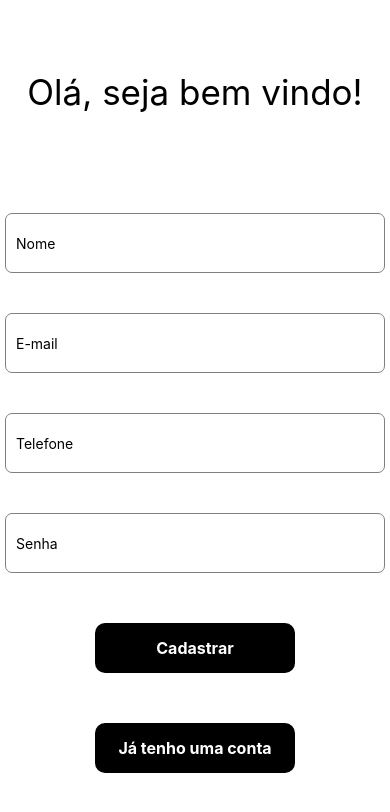
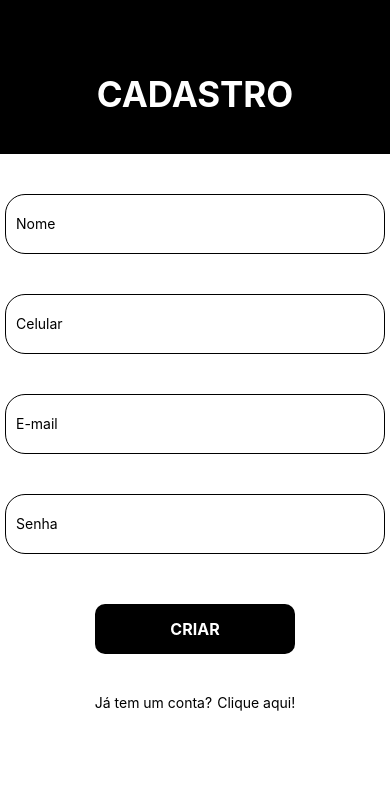
Before and after one commit to gabrielrcdl/app-ride, a React Native app: screen /Register in a window 390 px wide. Shown: the top 812 px of the page. Built offline with nearby package versions, Linux system fonts and the light colour scheme.

Commit message:
feat: update style button

```diff
--- a/src/components/ButtonComponent.jsx
+++ b/src/components/ButtonComponent.jsx
@@ -26,6 +26,7 @@ const styles = StyleSheet.create({
   },
   buttonText: {
     color: "white",
+    textTransform: 'uppercase',
     fontSize: 16,
     fontWeight: "bold",
   },
--- a/src/components/InputComponent.jsx
+++ b/src/components/InputComponent.jsx
@@ -9,10 +9,12 @@ const styles = StyleSheet.create({
     width: 380,
     height: 60,
     padding: 10,
-    borderRadius: 7,
-    borderColor: "gray",
+    borderRadius: 20,
+    borderColor: "black",
     borderWidth: 1,
   },
+
+
 });
 
 export default InputComponent;
--- a/src/screens/LoginScreen/index.jsx
+++ b/src/screens/LoginScreen/index.jsx
@@ -1,17 +1,30 @@
-import { Text, View } from "react-native";
+import { Text, View, Image, TouchableOpacity  } from "react-native";
 import ButtonComponent from "../../components/ButtonComponent";
 import InputComponent from "../../components/InputComponent";
+import { useNavigation } from "@react-navigation/native";
 import { styles } from "./styles";
 
 const LoginScreen = () => {
+  const nav = useNavigation();
   return (
     <View style={styles.container}>
+      <Image style={styles.logo} source={require('../../../assets/car.png')} />
       <Text style={styles.title}>Carona fácil</Text>
       <View style={styles.inputsContainer}>
-        <InputComponent placeholder="E-mail" />
-        <InputComponent placeholder="Senha" />
-        <ButtonComponent title="Login" screen="Home" />
-        <ButtonComponent title="Quero me cadastrar" screen="Register" />
+        <InputComponent styles={styles.placeColor} placeholder="E-mail" />
+        <InputComponent styles={styles.placeColor} placeholder="Senha" />
+        <ButtonComponent styles={styles.placeColor} title="Entrar" screen="Home" />
+
+        <View style={styles.registerContainer}>
+          <Text>Não tem conta?</Text>
+
+          <TouchableOpacity
+            onPress={() => nav.navigate("Register")}
+          >
+            <Text>Cadastre-se!</Text>
+          </TouchableOpacity>
+        </View>
+
       </View>
     </View>
   );
--- a/src/screens/LoginScreen/styles.js
+++ b/src/screens/LoginScreen/styles.js
@@ -5,13 +5,13 @@ export const styles = StyleSheet.create({
     fontSize: 35,
     color: "#fff",
     fontWeight: "bold",
-    marginTop: 300,
+    marginTop: -90,
     fontSize: 30,
     textTransform: "uppercase",
   },
   container: {
-    flex: 2,
-    gap: 200,
+    flex: 3,
+    gap: 80,
     backgroundColor: "black",
     alignItems: "center",
     justifyContent: "center",
@@ -26,4 +26,13 @@ export const styles = StyleSheet.create({
     borderTopLeftRadius: 50,
     width: "100%",
   },
+
+  logo: {
+    marginTop: 200,
+  },
+  registerContainer:{
+    display: "flex",
+    flexDirection: "row",
+    gap: 5
+  }
 });
--- a/src/screens/RegisterScreen/index.jsx
+++ b/src/screens/RegisterScreen/index.jsx
@@ -1,23 +1,35 @@
-import { Text, View } from "react-native";
+import { Text, View, TouchableOpacity } from "react-native";
 import ButtonComponent from "../../components/ButtonComponent";
+import { useNavigation } from "@react-navigation/native";
+
 import InputComponent from "../../components/InputComponent";
 import { styles } from "./styles";
 
 const RegisterScreen = () => {
+  const nav = useNavigation();
+
   return (
     <View style={styles.container}>
-      <Text style={styles.title}>Olá, seja bem vindo!</Text>
+      <View style={styles.titleContainer}>
+      <Text style={styles.title}>Cadastro</Text>
+      </View>
 
-      <InputComponent placeholder="Nome" />
-      <InputComponent placeholder="E-mail" />
-      <InputComponent placeholder="Telefone" />
-      <InputComponent placeholder="Senha" />
+      <InputComponent styles={styles.placeColor} placeholder="Nome" />
+      <InputComponent styles={styles.placeColor} placeholder="Celular" />
+      <InputComponent styles={styles.placeColor} placeholder="E-mail" />
+      <InputComponent styles={styles.placeColor} placeholder="Senha" />
 
-      <ButtonComponent title="Cadastrar" screen="Home" />
+      <ButtonComponent title="Criar" screen="Home" />
 
-      <View>
-        <ButtonComponent title="Já tenho uma conta" screen="Login" />
-      </View>
+      <View style={styles.registerContainer}>
+          <Text>Já tem um conta?</Text>
+
+          <TouchableOpacity
+            onPress={() => nav.navigate('Login')}
+          >
+            <Text>Clique aqui!</Text>
+          </TouchableOpacity>
+        </View>
     </View>
   );
 };
--- a/src/screens/RegisterScreen/styles.js
+++ b/src/screens/RegisterScreen/styles.js
@@ -3,7 +3,10 @@ import { StyleSheet } from "react-native";
 export const styles = StyleSheet.create({
   title: {
     fontSize: 35,
-    marginBottom: 60,
+    fontWeight: "bold",
+    marginBottom: -120,
+    color: "white",
+    textTransform: "uppercase",
   },
   container: {
     flex: 1,
@@ -12,4 +15,18 @@ export const styles = StyleSheet.create({
     alignItems: "center",
     justifyContent: "center",
   },
+
+  titleContainer: {
+    backgroundColor: "black",
+    width: "100%",
+    height: 240,
+    marginTop: -220,
+    alignItems: "center",
+    justifyContent: "center",
+  },
+  registerContainer: {
+    display: "flex",
+    flexDirection: "row",
+    gap: 5,
+  },
 });
```
